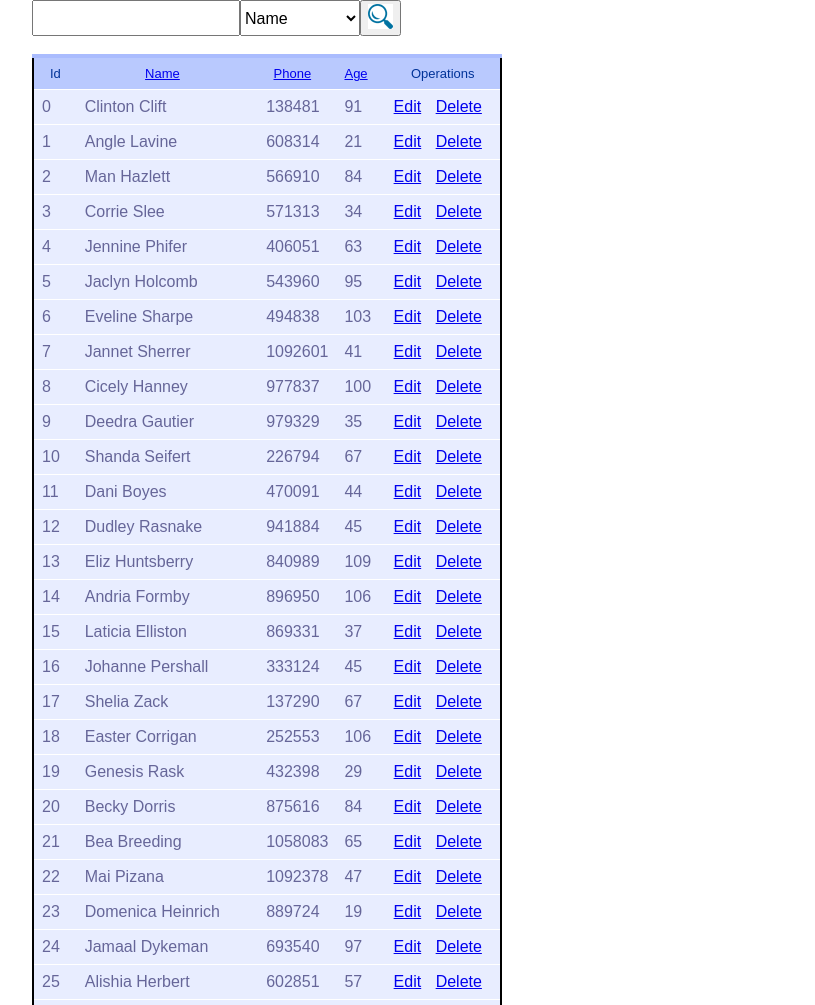
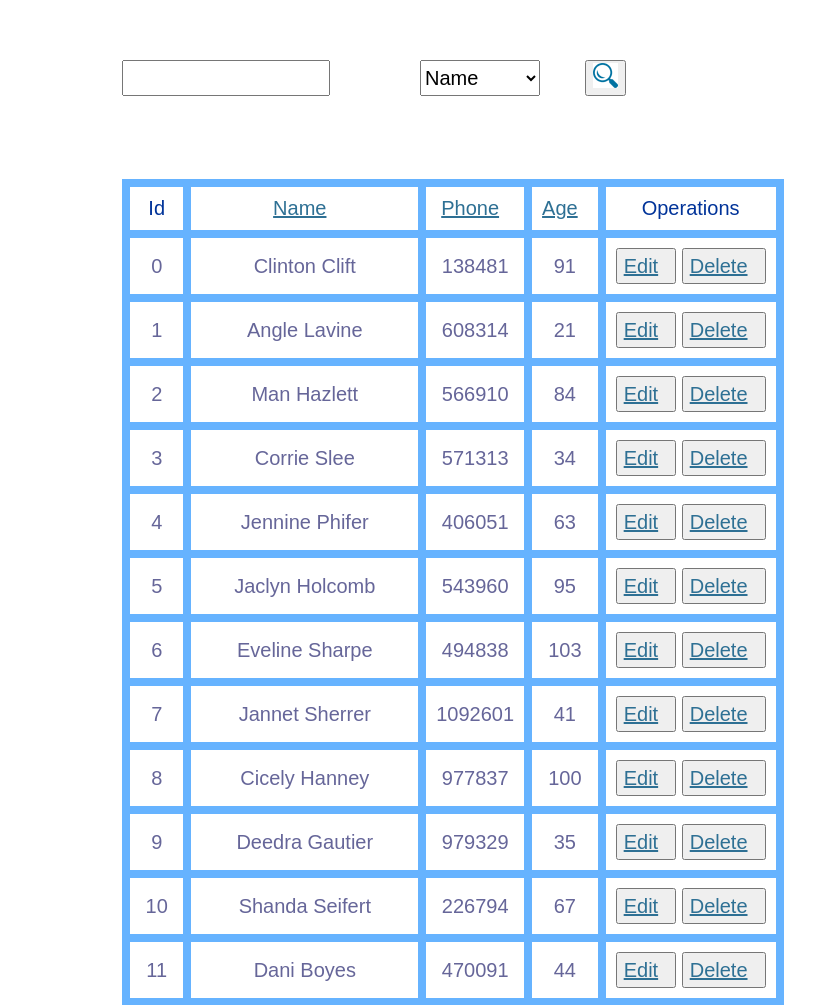
Before and after one commit to oxrc/itstep_jscript_1614, a plain HTML site: page MainPage.html in a window 1280 px wide. Shown: the top 1005 px of the page, without its empty margins (318-1133 px from the left). Drawn offline with Linux system fonts and the light colour scheme.

Commit message:
Changed Main Style

```diff
--- a/MainPage.html
+++ b/MainPage.html
@@ -5,6 +5,7 @@
     <title>Main Page</title>
     <link rel="stylesheet" href="vendor/purecss/pure.css">
     <link rel="stylesheet" href="assets/css/listing.css">
+    <link rel="stylesheet" href="design/style.css">
     <script src="vendor/vuejs/vue.js"></script>
     <script src="data.js"></script>
     <script src="assets/js/listing.js"></script>
@@ -40,7 +41,7 @@
                         <td> {{user.firstName}} {{user.lastName}} </td>
                         <td> {{user.phone}} </td>
                         <td> {{user.age}} </td>
-                        <td><a href="#">Edit</a> <a href="#">Delete</a></td>
+                        <td><button><a href="#">Edit</a></button> <button><a href="#">Delete</a></button></td>
                     </tr>
                 </table>
             </div>
--- a/design/style.css
+++ b/design/style.css
@@ -6,7 +6,7 @@ body {
 
 div {
     font-size: 20px;
-    color: #fff;
+    color: #000;
     padding: 30px 45px;
 }
 
```
